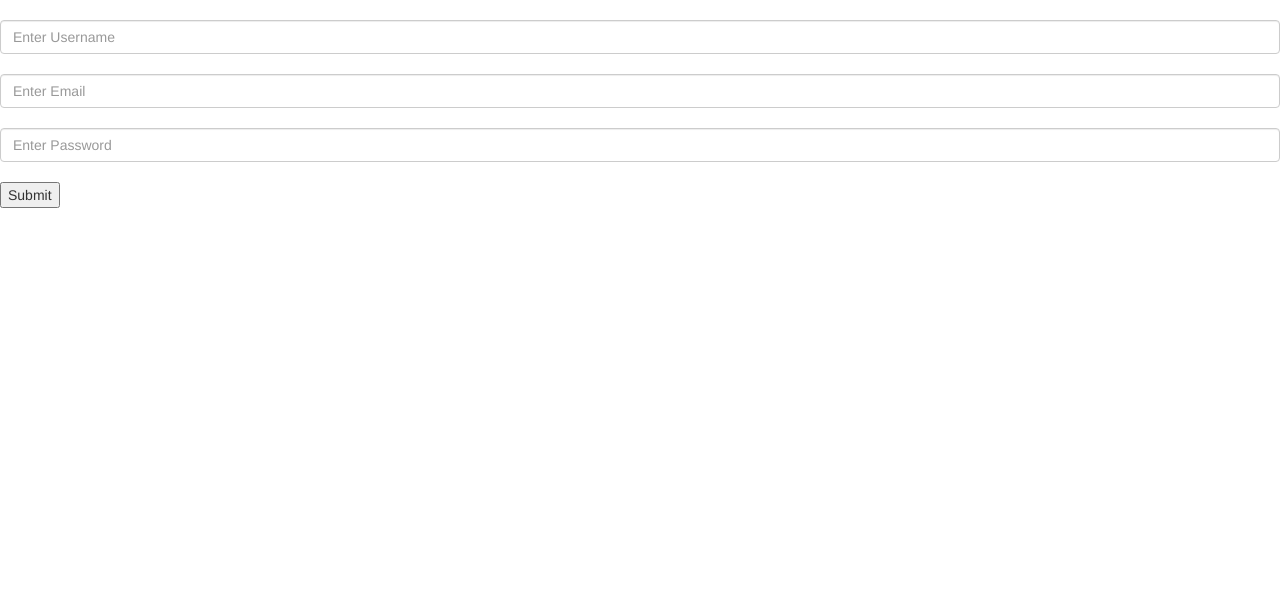
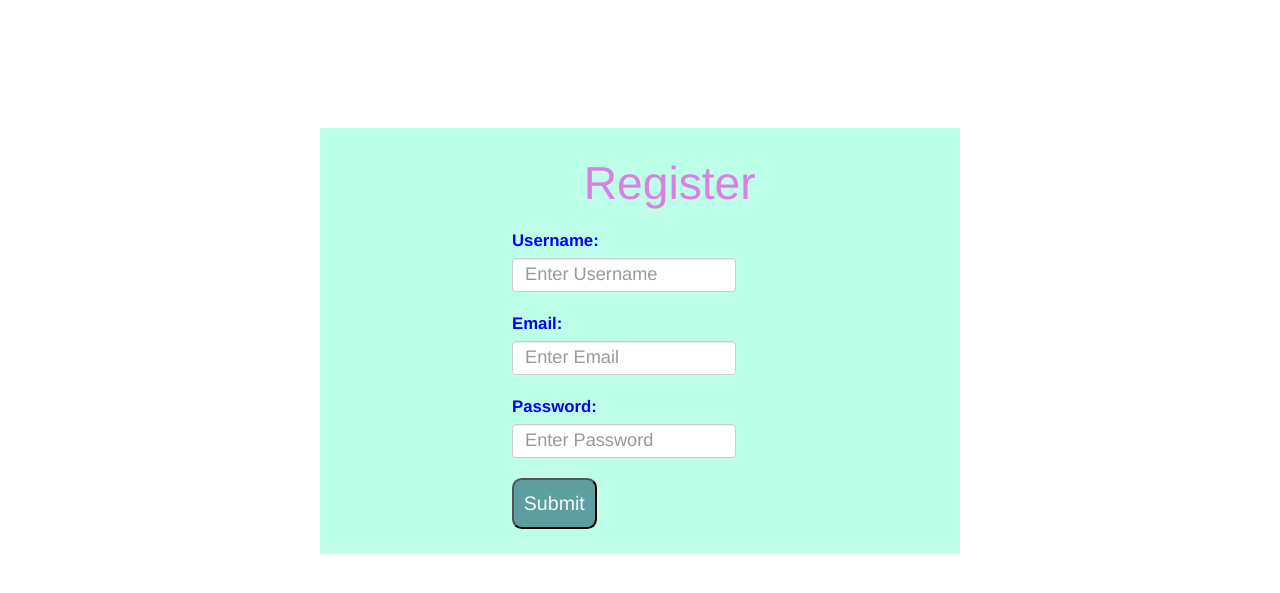
Before and after one commit to Amansingh1202/BookRating, a Flask app: template templates/signup.html in a window 1280 px wide. Shown: the top 593 px of the page. Run offline with Flask 2, Linux system fonts and the light colour scheme; the template is opened without the code that fills it, so the values that code supplies are empty; some libraries are stand-ins or nearby versions.

Commit message:
add style to register page

```diff
--- a/models.py
+++ b/models.py
@@ -1,6 +1,7 @@
 from flask_sqlalchemy import SQLAlchemy
 
 db = SQLAlchemy()
+
 
 class User(db.Model):
     __tablename__ = 'userdetails'
@@ -9,6 +10,7 @@ class User(db.Model):
     email = db.Column(db.String, nullable=False)
     password = db.Column(db.String, nullable=False)
 
+
 class Books(db.Model):
     __tablename__ = 'books'
     id = db.Column(db.Integer, primary_key=True)
--- a/static/stylesheet1.css
+++ b/static/stylesheet1.css
@@ -1,5 +1,5 @@
-.login-form{
-    background-color: rgba(127,255,212,0.5);
+.login-form, .reg-form{
+    background-color: rgba(127, 255, 212, 0.5);
     width: 50%;
     margin-left: 25%;
     padding-left: 15%;
@@ -7,15 +7,17 @@
     padding-top: 10px;
     padding-bottom: 10px;
 }
-.login-form input{
+
+.login-form input, .reg-form input {
     width: 50%;
     font-size: 1.3em;
 }
-.login-form label{
+.login-form label, .reg-form label {
     font-size: 1.2em;
     color: blue;
 }
-.login-form button{
+
+.login-form button ,.reg-form button{
     background-color: cadetblue;
     color: aliceblue;
     padding: 0.5em;
@@ -23,10 +25,15 @@
     border-radius: 0.5em;
 }
 
-.login-form button:hover{
+.login-form button:hover ,.reg-form button:hover{
     background-color: darkslateblue;
     color: aliceblue;
 }
-.reg{
+
+.reg {
     padding-left: 17%;
 }
+h1{
+    color: #db7fe3;
+    font-size:3.3em ;
+}
--- a/templates/signup.html
+++ b/templates/signup.html
@@ -1,5 +1,10 @@
 {% extends "bootstrap/base.html" %}
 {% block title %}Sign Up{% endblock %}
+{% block styles %}
+{{super()}}
+<link href="{{url_for('.static', filename='stylesheet1.css')}}"
+      rel="stylesheet">
+{% endblock %}
 
 {% block navbar %}
 <div class="navbar navbar-fixed-top">
@@ -8,15 +13,21 @@
 {% endblock %}
 
 {% block content %}
+<div class="reg-form">
+    <h1 style="padding-left: 16%">Register</h1>
 <form action="{{ url_for('signupsuccess') }}" class="form-group" method="post" style="margin-top: 20px">
     <div>
-        <input class="form-control" name="username" placeholder="Enter Username" required/><br/>
-        <input class="form-control" name="email" placeholder="Enter Email" required type="email"/><br/>
-        <input class="form-control" name="password" placeholder="Enter Password" required type="password"/><br/>
+        <label for="username">Username:</label>
+        <input class="form-control" id="username" name="username" placeholder="Enter Username" required/><br/>
+        <label for="email">Email:</label>
+        <input class="form-control" id="email" name="email" placeholder="Enter Email" required type="email"/><br/>
+        <label for="password">Password:</label>
+        <input class="form-control" id="password" name="password" placeholder="Enter Password" required type="password"/><br/>
         <button type="submit">Submit</button>
     </div>
 </form>
+</div>
 {% if signup_error == True %}
-<h2>{{ message }}</h2>
+<h2 style="color: orangered;font-size: 2em">{{ message }}</h2>
 {% endif %}
 {% endblock %}
```
Also changed, not shown: addBooks.py (+8 -4 lines), templates/login.html (+6 -5 lines), app.py (line endings or trailing spaces).
